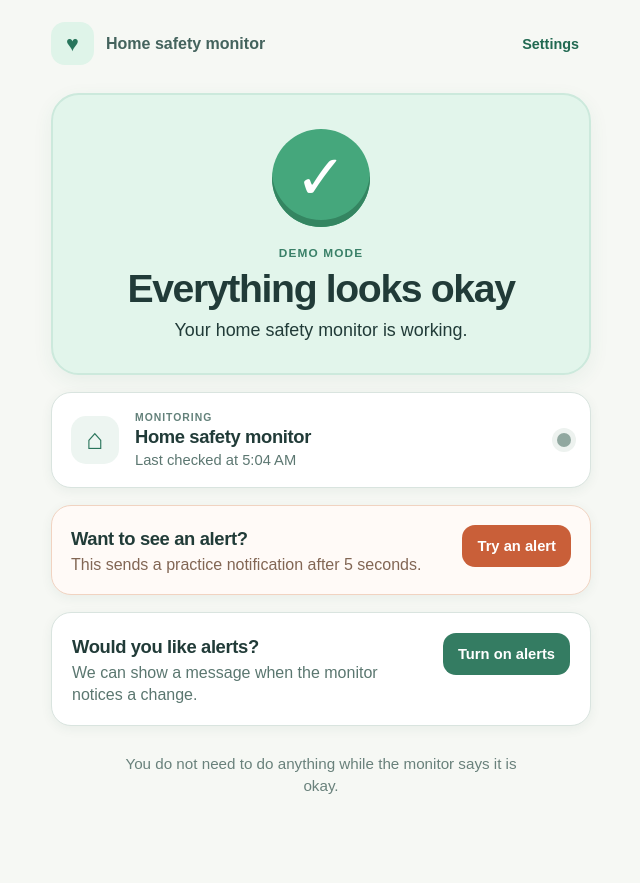
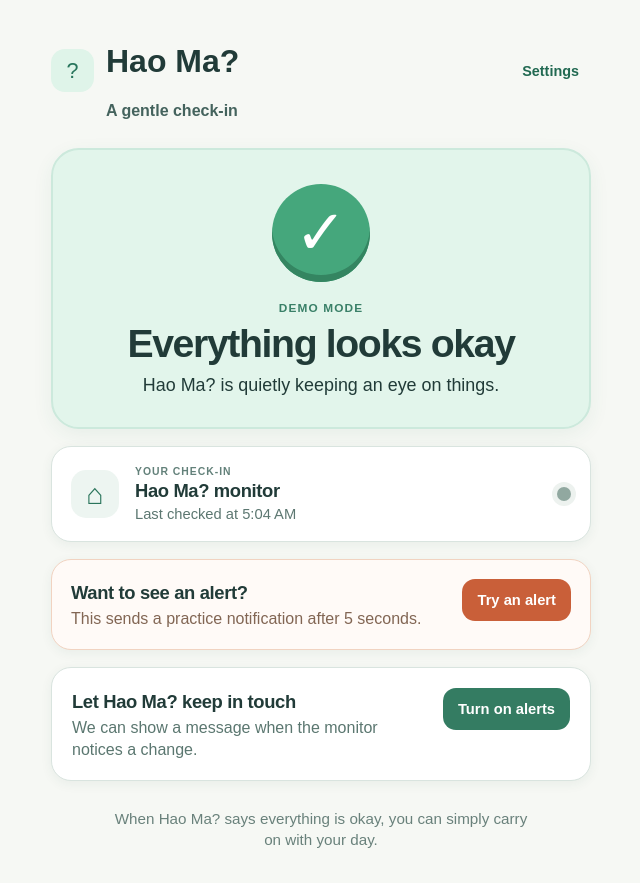
Before and after one commit to timothychinkaien-glitch/hao-ma, a React (Vite) app: page / in a window 1280 px wide. Shown: the whole page, without its empty margins (319-959 px from the left). Before the commit the page ends 828 px from the top, so only its background shows below. Built offline with nearby package versions, Linux system fonts and the light colour scheme; a web font is replaced by a local one.

Commit message:
Theme interface around Hao Ma check-in

```diff
--- a/src/main.jsx
+++ b/src/main.jsx
@@ -2,7 +2,7 @@ import React, { useEffect, useRef, useState } from 'react';
 import { createRoot } from 'react-dom/client';
 import './styles.css';
 
-const SAMPLE = { deviceId: 'Home safety monitor', timestamp: new Date().toISOString(), motionScore: 28, anomalyScore: 14 };
+const SAMPLE = { deviceId: 'Hao Ma? monitor', timestamp: new Date().toISOString(), motionScore: 28, anomalyScore: 14 };
 const DEFAULTS = { baseUrl: '', interval: 3000, motionThreshold: 70, anomalyThreshold: 65 };
 const saved = JSON.parse(localStorage.getItem('csi-settings') || '{}');
 
@@ -10,7 +10,7 @@ function normalise(raw) {
   const packet = raw?.data || raw;
   const metrics = packet.metrics || {};
   return {
-    deviceId: packet.deviceId || packet.device_id || 'Home safety monitor',
+    deviceId: packet.deviceId || packet.device_id || 'Hao Ma? monitor',
     timestamp: packet.timestamp || packet.time || new Date().toISOString(),
     motionScore: Number(packet.motionScore ?? packet.motion_score ?? metrics.motion ?? 0),
     anomalyScore: Number(packet.anomalyScore ?? packet.anomaly_score ?? metrics.anomaly ?? 0),
@@ -64,7 +64,7 @@ function App() {
     const type = packet.motionScore >= settings.motionThreshold ? 'motion' : 'anomaly';
     const key = `${packet.deviceId}:${type}`;
     if (state === 'live' && permission === 'granted' && lastAlert.current !== key) {
-      sendPhoneNotification('Safety monitor alert', 'Your monitor noticed a change. Please check in.');
+      sendPhoneNotification('Hao Ma? check-in', 'Your monitor noticed a change. Please check in.');
       lastAlert.current = key;
     }
   }, [alerting, simulatedAlert, packet.deviceId, packet.motionScore, settings.motionThreshold, state, permission]);
@@ -83,22 +83,22 @@ function App() {
     setPendingTest(true);
     testTimer.current = setTimeout(() => {
       setPendingTest(false); setSimulatedAlert(true);
-      sendPhoneNotification('Practice safety alert', 'This is a test. Your home safety monitor is working.');
+      sendPhoneNotification('Hao Ma? practice alert', 'This is a test. Hao Ma? is working.');
     }, 5000);
   };
   const seenAt = updated || (state === 'demo' ? new Date(packet.timestamp) : null);
   const status = pendingTest ? 'Testing your alert' : simulatedAlert ? 'Practice alert' : realAlert ? 'Please check in' : state === 'offline' ? 'Monitor needs attention' : 'Everything looks okay';
-  const detail = pendingTest ? 'Your practice alert will arrive in 5 seconds.' : simulatedAlert ? 'This is only a test. You are safe.' : realAlert ? 'The monitor noticed a change in the room.' : state === 'offline' ? 'We cannot reach the home monitor right now.' : 'Your home safety monitor is working.';
+  const detail = pendingTest ? 'Your practice alert will arrive in 5 seconds.' : simulatedAlert ? 'This is only a test. You are safe.' : realAlert ? 'Hao Ma? noticed a change in the room.' : state === 'offline' ? 'Hao Ma? cannot reach the monitor right now.' : 'Hao Ma? is quietly keeping an eye on things.';
 
   return <main className="app">
-    {showNotificationSetup && <section className="notification-setup" role="dialog" aria-modal="true" aria-label="Turn on alerts"><div className="setup-icon" aria-hidden="true">♧</div><h1>Would you like safety alerts?</h1><p>We can send a message to this phone when the monitor notices a change.</p><button onClick={requestNotifications}>Turn on alerts</button><button className="not-now" onClick={() => setShowNotificationSetup(false)}>Not now</button></section>}
-    <header className="topbar"><div className="brand-mark" aria-hidden="true">♥</div><p>Home safety monitor</p><button className="plain-button" onClick={() => setShowSettings(!showSettings)} aria-expanded={showSettings}>Settings</button></header>
-    {showSettings && <section className="settings" aria-label="Monitor settings"><h2>Connect your monitor</h2><p>Enter the address given to you by your helper.</p><label>Laptop monitor address<input value={settings.baseUrl} onChange={(event) => change('baseUrl', event.target.value)} placeholder="http://192.168.1.20:8080" inputMode="url" /></label><label>How often to check<input type="number" min="1000" step="1000" value={settings.interval} onChange={(event) => change('interval', Number(event.target.value))} /><span>milliseconds</span></label><details><summary>Alert settings</summary><label>Movement alert level<input type="number" min="0" max="100" value={settings.motionThreshold} onChange={(event) => change('motionThreshold', Number(event.target.value))} /></label><label>Change alert level<input type="number" min="0" max="100" value={settings.anomalyThreshold} onChange={(event) => change('anomalyThreshold', Number(event.target.value))} /></label></details><button className="done-button" onClick={() => setShowSettings(false)}>Done</button></section>}
+    {showNotificationSetup && <section className="notification-setup" role="dialog" aria-modal="true" aria-label="Turn on alerts"><div className="setup-icon" aria-hidden="true">?</div><p className="greeting">HAO MA?</p><h1>Would you like a gentle check-in?</h1><p>We can send a message to this phone when Hao Ma? notices a change.</p><button onClick={requestNotifications}>Turn on alerts</button><button className="not-now" onClick={() => setShowNotificationSetup(false)}>Not now</button></section>}
+    <header className="topbar"><div className="brand-mark" aria-hidden="true">?</div><div><h1>Hao Ma?</h1><p>A gentle check-in</p></div><button className="plain-button" onClick={() => setShowSettings(!showSettings)} aria-expanded={showSettings}>Settings</button></header>
+    {showSettings && <section className="settings" aria-label="Monitor settings"><h2>Set up Hao Ma?</h2><p>Enter the address given to you by your helper.</p><label>Laptop monitor address<input value={settings.baseUrl} onChange={(event) => change('baseUrl', event.target.value)} placeholder="http://192.168.1.20:8080" inputMode="url" /></label><label>How often to check<input type="number" min="1000" step="1000" value={settings.interval} onChange={(event) => change('interval', Number(event.target.value))} /><span>milliseconds</span></label><details><summary>Alert settings</summary><label>Movement alert level<input type="number" min="0" max="100" value={settings.motionThreshold} onChange={(event) => change('motionThreshold', Number(event.target.value))} /></label><label>Change alert level<input type="number" min="0" max="100" value={settings.anomalyThreshold} onChange={(event) => change('anomalyThreshold', Number(event.target.value))} /></label></details><button className="done-button" onClick={() => setShowSettings(false)}>Done</button></section>}
     <section className={`status-card ${alerting ? 'alert' : state === 'offline' ? 'offline' : ''}`} aria-live="polite"><div className="status-symbol" aria-hidden="true">{alerting || state === 'offline' ? '!' : '✓'}</div><p className="status-label">{state === 'live' ? 'LIVE UPDATE' : state === 'demo' ? 'DEMO MODE' : 'CONNECTION CHECK'}</p><h1>{status}</h1><p className="status-detail">{detail}</p></section>
-    <section className="monitor-card"><div className="monitor-icon" aria-hidden="true">⌂</div><div><p className="small-label">MONITORING</p><h2>{packet.deviceId}</h2><p className="last-check">{seenAt ? `Last checked at ${seenAt.toLocaleTimeString([], { hour: 'numeric', minute: '2-digit' })}` : 'Trying to reconnect…'}</p></div><span className={`connection-dot ${state}`} aria-label={state === 'live' ? 'Connected' : state === 'offline' ? 'Offline' : 'Demo'} /></section>
+    <section className="monitor-card"><div className="monitor-icon" aria-hidden="true">⌂</div><div><p className="small-label">YOUR CHECK-IN</p><h2>{packet.deviceId}</h2><p className="last-check">{seenAt ? `Last checked at ${seenAt.toLocaleTimeString([], { hour: 'numeric', minute: '2-digit' })}` : 'Trying to reconnect…'}</p></div><span className={`connection-dot ${state}`} aria-label={state === 'live' ? 'Connected' : state === 'offline' ? 'Offline' : 'Demo'} /></section>
     <section className="test-card"><div><h2>Want to see an alert?</h2><p>This sends a practice notification after 5 seconds.</p></div><button onClick={runPracticeAlert}>{pendingTest ? 'Cancel test' : simulatedAlert ? 'Back to normal' : 'Try an alert'}</button></section>
-    <section className="help-card"><div><h2>Would you like alerts?</h2><p>We can show a message when the monitor notices a change.</p></div><button onClick={requestNotifications} disabled={permission === 'granted' || permission === 'unsupported'}>{permission === 'granted' ? 'Alerts are on' : 'Turn on alerts'}</button></section>
-    <p className="reassurance">You do not need to do anything while the monitor says it is okay.</p>
+    <section className="help-card"><div><h2>Let Hao Ma? keep in touch</h2><p>We can show a message when the monitor notices a change.</p></div><button onClick={requestNotifications} disabled={permission === 'granted' || permission === 'unsupported'}>{permission === 'granted' ? 'Alerts are on' : 'Turn on alerts'}</button></section>
+    <p className="reassurance">When Hao Ma? says everything is okay, you can simply carry on with your day.</p>
   </main>;
 }
 
```
